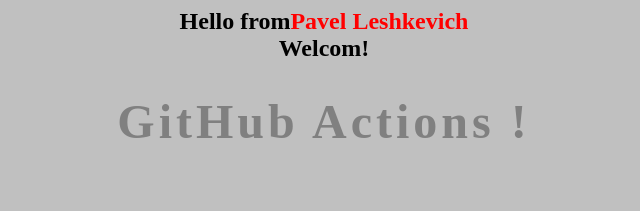
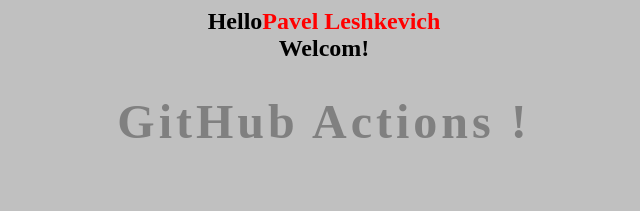
Before and after one commit to lev2203/github-actions-cicd-to-aws, a plain HTML site: page templates/index.html in a window 1280 px wide. Shown: the whole page, without its empty margins (316-956 px from the left). Drawn offline with Linux system fonts and the light colour scheme.

Commit message:
Update index.html

```diff
--- a/templates/index.html
+++ b/templates/index.html
@@ -18,7 +18,7 @@
 </SCRIPT>
 <BODY  bgcolor=silver  onLoad=Elastic()>
 <CENTER>
-<font color="black"><h2>Hello from<font color="red">Pavel Leshkevich</font><br>
+<font color="black"><h2>Hello<font color="red">Pavel Leshkevich</font><br>
 Welcom!
 <font color="gray"><H1 ID="elastic" ALIGN="Center">GitHub Actions !</H1>
 <br>
```
